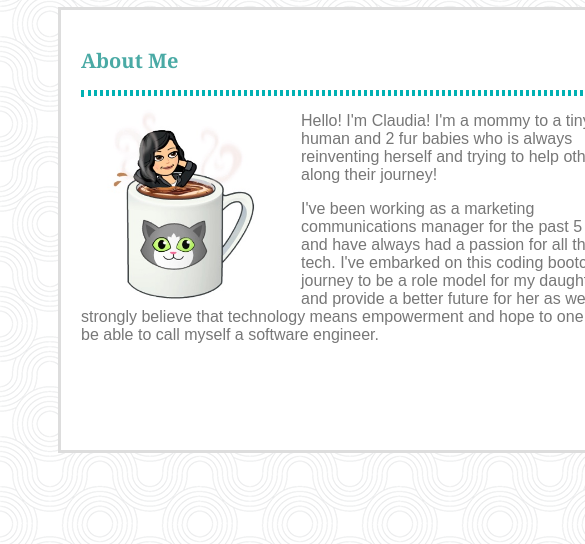
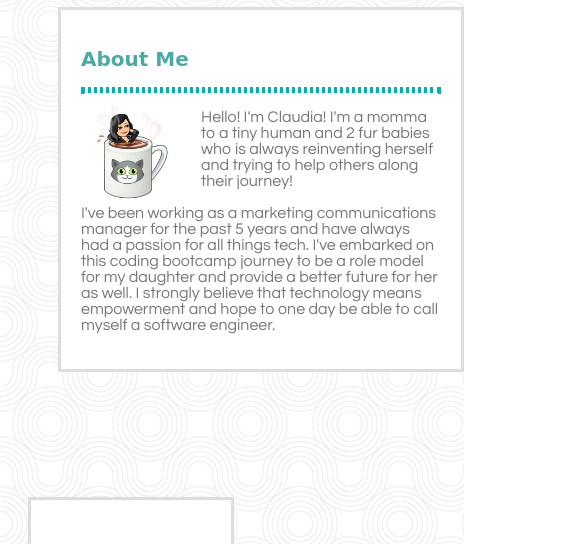
Before and after one commit to 7clau21/Basic-Portfolio, a plain HTML site: page index.html in a window 390 px wide. Shown: the part 76-620 px from the top of the page, 585 px wide, since content can reach past the window. Drawn offline with Linux system fonts and the light colour scheme.

Commit message:
Media Queries

```diff
--- a/assets/css/style.css
+++ b/assets/css/style.css
@@ -1,3 +1,5 @@
+
+
 /* Add a black background color to the top navigation */
 .topnav {
 	position: absolute;
@@ -63,16 +65,19 @@
 h2 {
   font-size: 20px;
   color: #4aaaa5;
-  font-family: 'Georgia', Times, Times New Roman, serif;
-
+  font-family: 'Hanlee', cursive;
 
 }
 
 p{
-	font-family: 'Arial', 'Helvetica Neue', Helvetica, sans-serif;
+	font-family:'Questrial', sans-serif;
+
 	color: #777777;
 }
 
+.main-content {
+	width: 1024px;
+}
 
 .main-section {
   background-color: #fff;
@@ -80,7 +85,6 @@
   float: left;
   margin: 50px;
   width: 550px;
-  height: 400px;
   border-style: solid;
   border-color: #dddddd;
   margin-top: 75px;
@@ -95,7 +99,10 @@
   margin-right: 20px;
   float: left;
 
+
 }
+
+
 
 .sidebar {
   background-color: white;
@@ -206,3 +213,22 @@
   padding: 25px;
 
 }
+
+@media screen and (max-width: 768px) {
+    .main-section {
+        width: 600px;
+    }
+
+    .main-section {
+    	width: 360px;
+    }
+
+    .sidebar{
+    	width: 140px;
+    }
+
+    #bio-image{
+    	width: 100px;
+    	height: 100px;
+    }
+}
--- a/index.html
+++ b/index.html
@@ -3,8 +3,12 @@
 
 <head>
 	<meta charset="UTF-8">
+	<meta name="viewport" content="width=device-width", initial-scale=1">
 	<title>Claudia Palencia</title>
 	<link rel="stylesheet" type="text/css" href="assets/css/style.css">
+	<link href="https://fonts.googleapis.com/css?family=Handlee | Questrial" rel="stylesheet">
+
+
 </head>
 
 <body background="assets/images/round.png">
@@ -19,7 +23,7 @@
 
 			</div>
 	</header>
-		<div>
+		<div class="wrapper">
 
 			<div class="main-section">
 
@@ -29,7 +33,7 @@
 
 				<img id="bio-image" src="assets/images/IMG_1107.PNG.jpg" alt="Claudia Palencia">
 
-				<p>Hello! I'm Claudia! I'm a mommy to a tiny human and 2 fur babies who is always reinventing herself and trying to help others along their journey!
+				<p>Hello! I'm Claudia! I'm a momma to a tiny human and 2 fur babies who is always reinventing herself and trying to help others along their journey!
  </p>
 				<p>I've been working as a marketing communications manager for the past 5 years and have always had a passion for all things tech. I've embarked on this coding bootcamp journey to be a role model for my daughter and provide a better future for her as well. I strongly believe that technology means empowerment and hope to one day be able to call myself a software engineer. </p>
 
```
Also changed, not shown: contact.html (+2 -2 lines).
